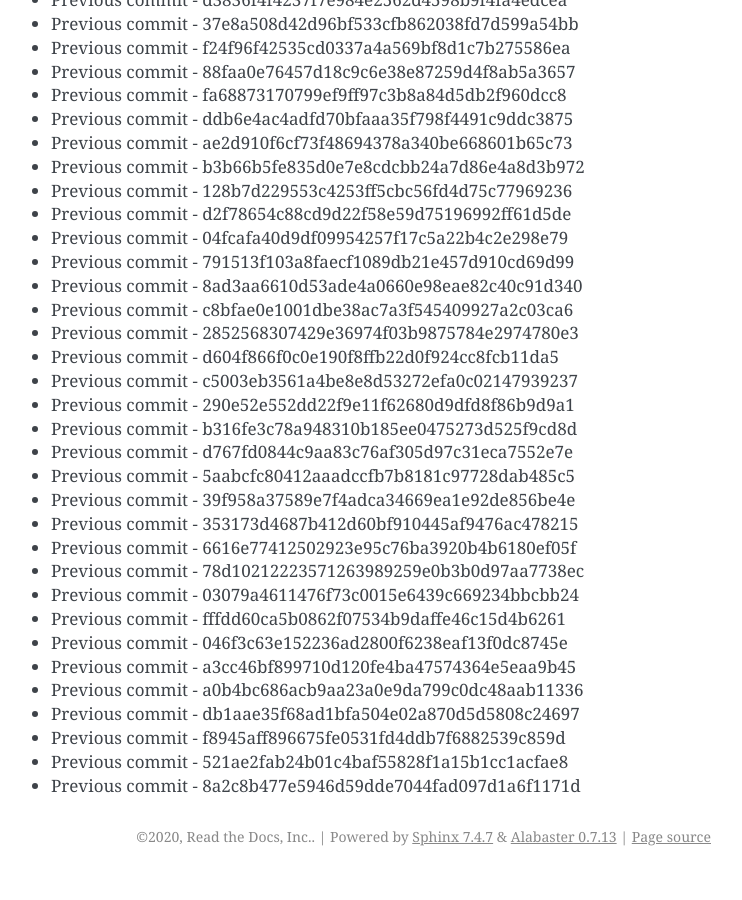
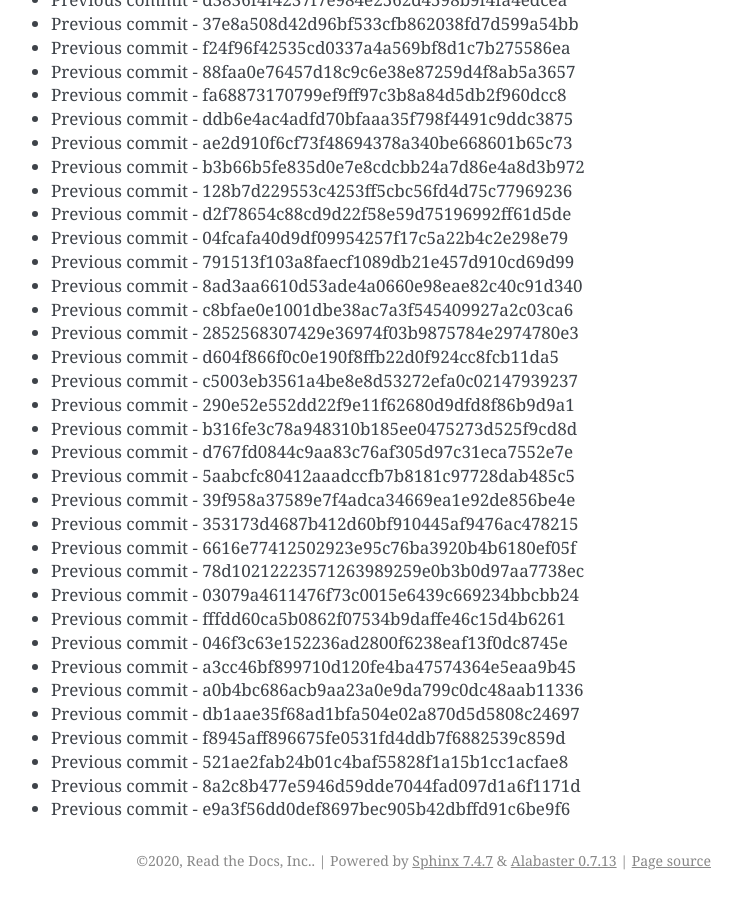
Before and after one commit to readthedocs/rtd-git-stresstest, a Sphinx documentation site: the page built from docs/updates.rst, in a window 1280 px wide and 900 px high, scrolled down 39230 px. Shown: the whole window, without its empty margins (399-1141 px from the left). Built offline with Sphinx 7.4.7, drawn with Linux system fonts in a browser that asks for light colours; before the commit the page ends 40106 px from its top, so only the background shows below that.

Commit message:
Generating commit from previous: e9a3f56dd0def8697bec905b42dbffd91c6be9f6

```diff
--- a/docs/updates.rst
+++ b/docs/updates.rst
@@ -1680,3 +1680,4 @@ It can be tested for any performance characteristics.
 * Previous commit - f8945aff896675fe0531fd4ddb7f6882539c859d
 * Previous commit - 521ae2fab24b01c4baf55828f1a15b1cc1acfae8
 * Previous commit - 8a2c8b477e5946d59dde7044fad097d1a6f1171d
+* Previous commit - e9a3f56dd0def8697bec905b42dbffd91c6be9f6
```
